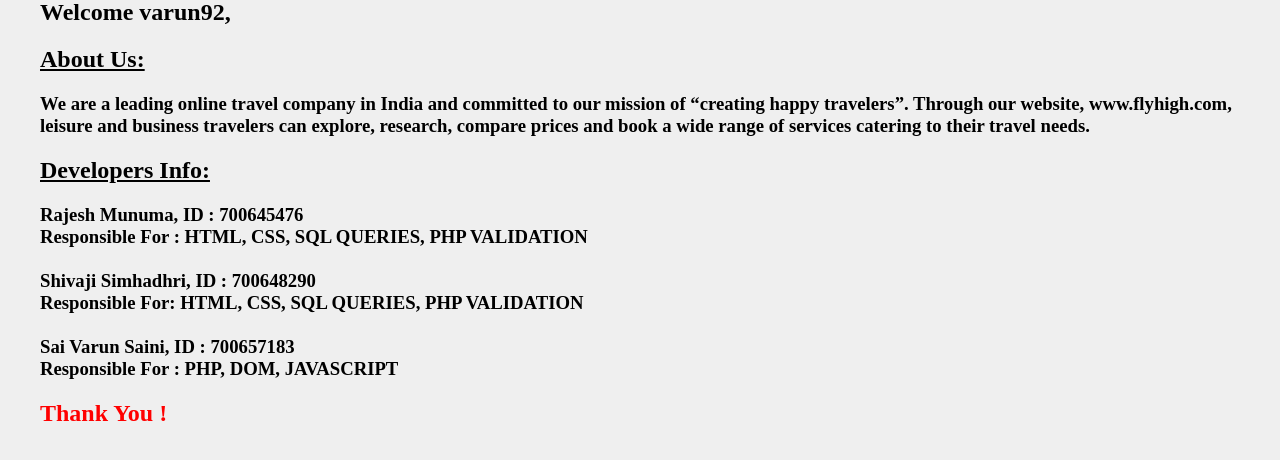
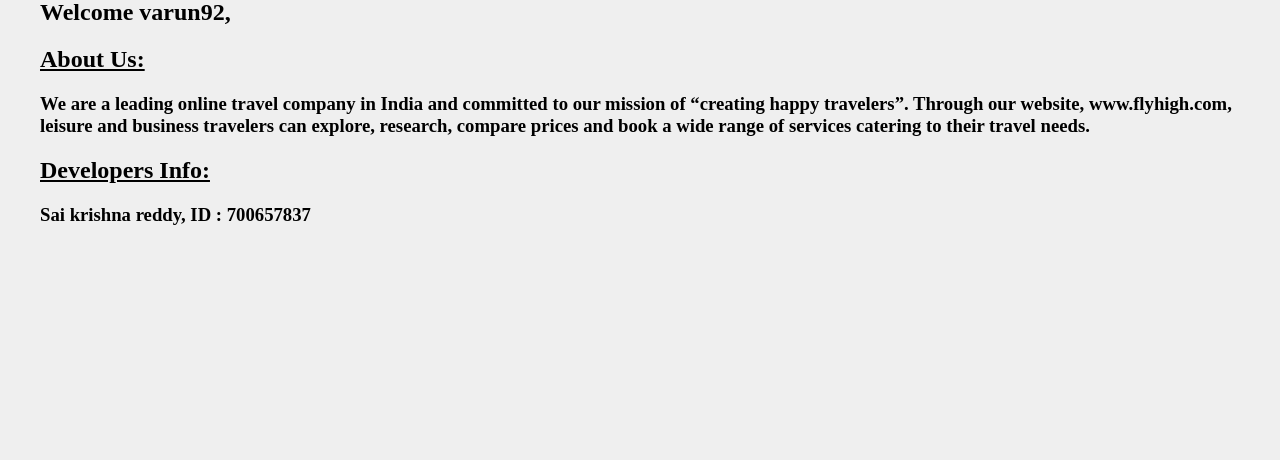
Before and after one commit to saisun229/flyhigh, a PHP site: page /contactUs.php in a window 1280 px wide. Shown: the part 174-634 px from the top of the page. Run offline with PHP 8.4, Linux system fonts and the light colour scheme; a user stored in the database is signed in.

Commit message:
Update contactUs.php

```diff
--- a/contactUs.php
+++ b/contactUs.php
@@ -26,8 +26,7 @@
 			<p>
 				<u><b><h2>Developers Info:</h2><b></u>
 			</p>
-			<h3>Rajesh Munuma, ID : 700645476 </br>Responsible For : HTML, CSS, SQL QUERIES, PHP VALIDATION<br/><br/>Shivaji Simhadhri, ID : 700648290 <br/>Responsible For: HTML, CSS, SQL QUERIES, PHP VALIDATION<br/><br/>Sai Varun Saini, ID : 700657183 <br/> Responsible For : PHP, DOM, JAVASCRIPT</h3>
-			<h2 style='color:red;'>Thank You !</h2>
+					<h3>Sai krishna reddy, ID : 700657837</h3>
 		</div>
 	</body>
 </html>
```
